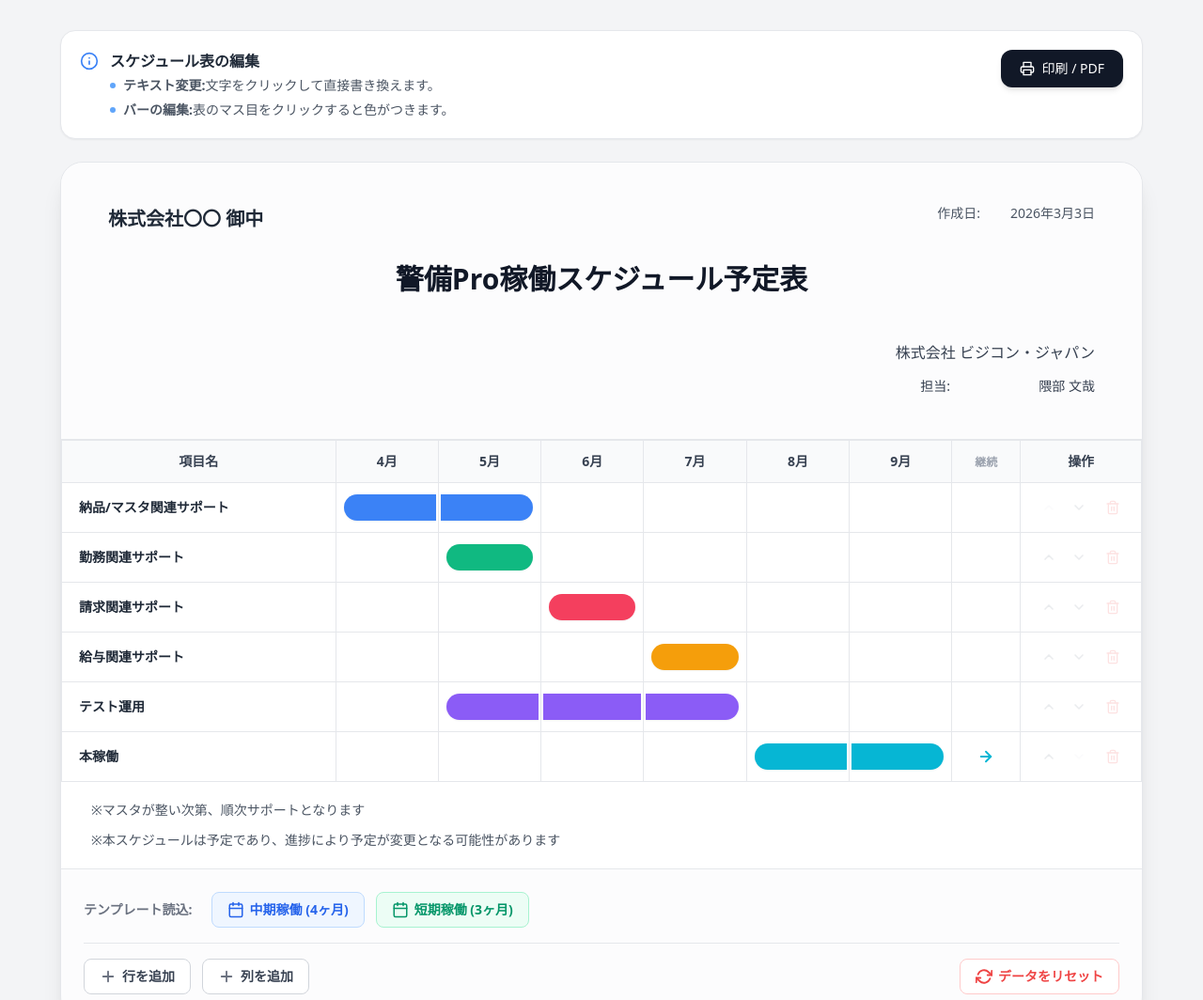
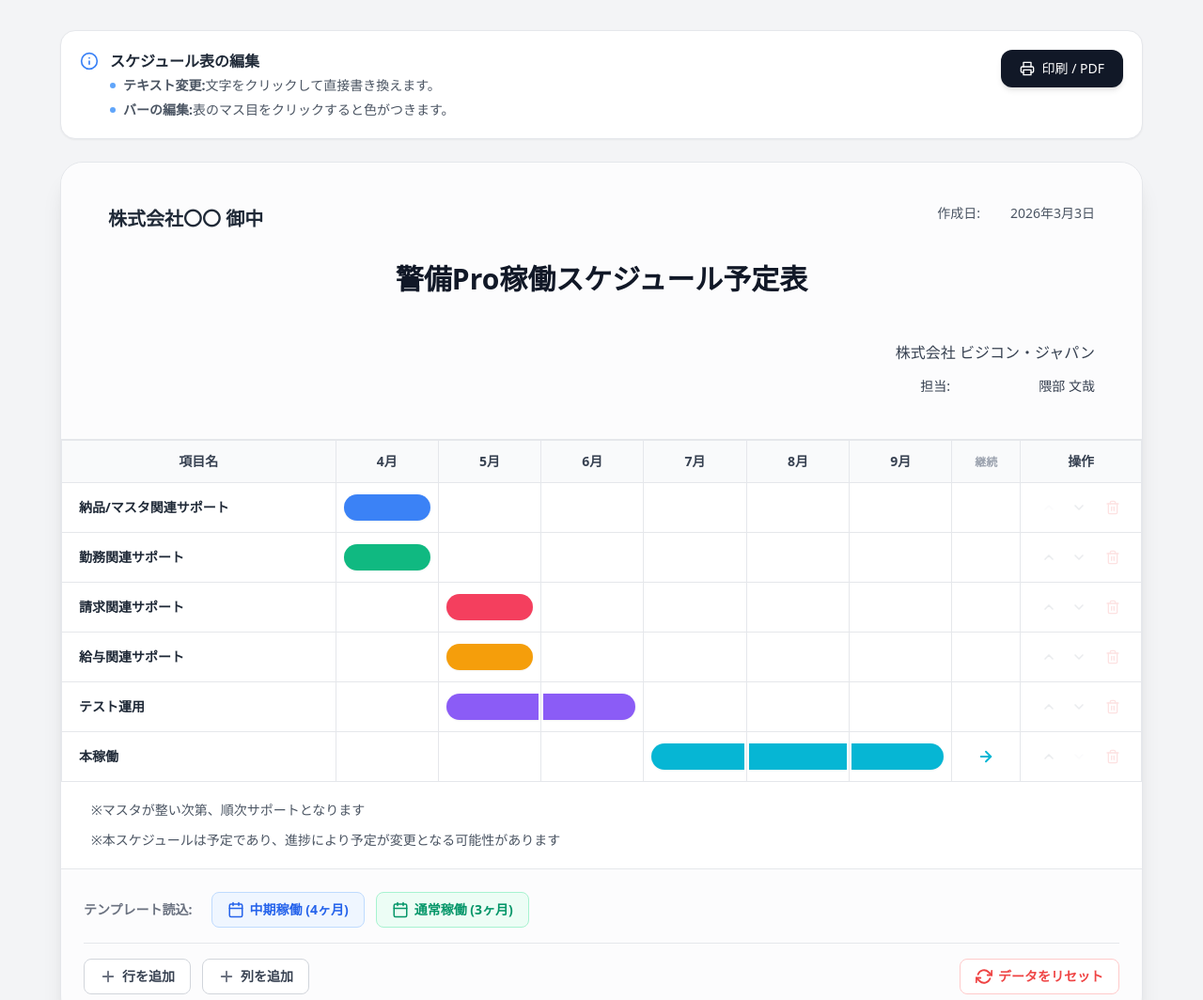
Before and after one commit to FumiyaKumabe/keibi-pro-schedule, a plain HTML site: page index.html in a window 1280 px wide. Shown: the top 1064 px of the page at 94% size. Drawn offline with nearby package versions, Linux system fonts and the light colour scheme.

```diff
--- a/index.html
+++ b/index.html
@@ -57,7 +57,7 @@
 
     // --- テンプレートのデータ定義 ---
     const templateTasks = {
-      // 中期稼働（デフォルト）
+      // 中期稼働
       medium: [
         { id: 't1', name: '納品/マスタ関連サポート', active: ['m1', 'm2'], arrow: false },
         { id: 't2', name: '勤務関連サポート', active: ['m2'], arrow: false },
@@ -66,7 +66,7 @@
         { id: 't5', name: 'テスト運用', active: ['m2', 'm3', 'm4'], arrow: false },
         { id: 't6', name: '本稼働', active: ['m5', 'm6'], arrow: true },
       ],
-      // 短期稼働
+      // 通常稼働（3ヶ月）
       short: [
         { id: 't1', name: '納品/マスタ関連サポート', active: ['m1'], arrow: false },
         { id: 't2', name: '勤務関連サポート', active: ['m1'], arrow: false },
@@ -93,8 +93,8 @@
         { id: 'm5', name: '8月' },
         { id: 'm6', name: '9月' },
       ],
-      // 初期値は中期稼働をセット
-      tasks: JSON.parse(JSON.stringify(templateTasks.medium))
+      // 初期値は通常稼働をセット
+      tasks: JSON.parse(JSON.stringify(templateTasks.short))
     };
 
     let state = JSON.parse(JSON.stringify(defaultState));
@@ -202,7 +202,7 @@
 
     // ★ テンプレート適用関数
     function applyTemplate(type) {
-      const typeName = type === 'medium' ? '【中期稼働】' : '【短期稼働】';
+      const typeName = type === 'medium' ? '【中期稼働】' : '【通常稼働】';
       if (confirm(`${typeName} のスケジュールテンプレートを適用しますか？\n（現在のタスクやバーの配置は上書きされます）`)) {
         // 月の数は6ヶ月（m1〜m6）にリセット
         state.months = [
@@ -389,7 +389,7 @@
                 <span class="mr-1.5">${Icons.Template}</span>中期稼働 (4ヶ月)
               </button>
               <button onclick="applyTemplate('short')" class="flex items-center px-4 py-2 border border-emerald-200 rounded-lg text-sm font-bold text-emerald-600 bg-emerald-50 hover:bg-emerald-100 hover:border-emerald-300 transition-colors">
-                <span class="mr-1.5">${Icons.Template}</span>短期稼働 (3ヶ月)
+                <span class="mr-1.5">${Icons.Template}</span>通常稼働 (3ヶ月)
               </button>
             </div>
 
```
